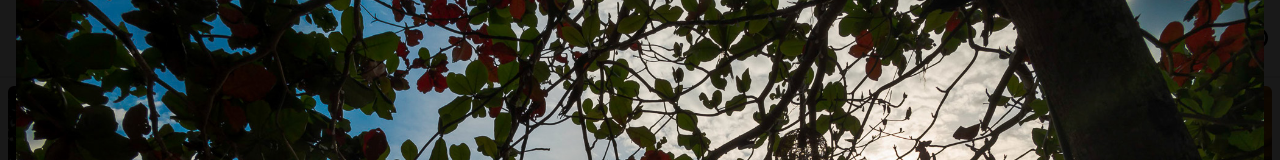
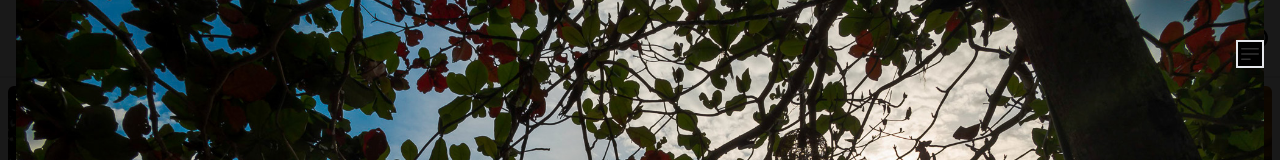
Before and after one commit to NPascu6/andrei-mylenses.ch, a React (Create React App) app: page / in a window 1280 px wide. Both pictures are taken after a click on the element 160 px from the left and 199 px from the top of the page. Shown: the top 160 px of the page. Built offline with nearby package versions, Linux system fonts and the light colour scheme.

Commit message:
Added hide / show description.

```diff
--- /dev/null
+++ b/src/components/CollapseIcon.tsx
@@ -0,0 +1,7 @@
+const CollapseIcon = () => {
+    return <svg xmlns="http://www.w3.org/2000/svg" fill="none" viewBox="0 0 24 24" strokeWidth={1.5} stroke="currentColor" className="w-6 h-6">
+        <path strokeLinecap="round" strokeLinejoin="round" d="M3.75 6.75h16.5M3.75 12h16.5M12 17.25h8.25" />
+    </svg>
+}
+
+export default CollapseIcon
--- /dev/null
+++ b/src/components/ExpandIcon.tsx
@@ -0,0 +1,8 @@
+const ExpandIcon = () => {
+    return <svg xmlns="http://www.w3.org/2000/svg" fill="none" viewBox="0 0 24 24" strokeWidth={1.5} stroke="currentColor" className="w-6 h-6">
+        <path strokeLinecap="round" strokeLinejoin="round" d="M3.75 6.75h16.5M3.75 12h16.5m-16.5 5.25H12" />
+    </svg>
+
+}
+
+export default ExpandIcon
--- a/src/components/PhotoGallery.tsx
+++ b/src/components/PhotoGallery.tsx
@@ -1,5 +1,7 @@
 import React, { useState } from 'react';
 import PhotoCard from './PhotoCard';
+import CollapseIcon from './CollapseIcon';
+import ExpandIcon from './ExpandIcon';
 
 
 interface PhotoGalleryProps {
@@ -10,10 +12,16 @@ interface PhotoGalleryProps {
 
 const PhotoGallery = ({ images, imageDescriptions }: PhotoGalleryProps) => {
     const [selectedImage, setSelectedImage] = useState<any | null>(null);
+    const [isCardVisible, setIsCardVisible] = useState<boolean>(false);
 
     const getTitle = (image: any) => {
         const title = image.split('/').pop()?.split('.')[0];
         return title?.replace(/-/g, ' ');
+    }
+
+    const handleExpand = (e: React.MouseEvent<HTMLDivElement, MouseEvent>) => {
+        e.stopPropagation();
+        setIsCardVisible(!isCardVisible);
     }
 
 
@@ -35,7 +43,10 @@ const PhotoGallery = ({ images, imageDescriptions }: PhotoGalleryProps) => {
             {selectedImage && (
                 <div
                     className="fixed top-0 left-0 w-full h-full flex items-center justify-center bg-black bg-opacity-90"
-                    onClick={() => setSelectedImage(null)}
+                    onClick={() => {
+                        setSelectedImage(null)
+                        setIsCardVisible(false)
+                    }}
                 >
                     <div className="rounded-lg shadow-lg p-4 flex flex-col md:flex-row">
                         <img
@@ -43,7 +54,17 @@ const PhotoGallery = ({ images, imageDescriptions }: PhotoGalleryProps) => {
                             alt={selectedImage}
                             className="max-h-full max-w-full"
                         />
-                        <PhotoCard title={getTitle(selectedImage)} description={imageDescriptions.find(d => d.title === getTitle(selectedImage))?.description ?? ""} price={10} onAddToBasket={() => null} /></div>
+                        {isCardVisible ? <div className='fixed top-0 right-0 '>
+                            <div className='fixed top-10 right-4 bg-black'>
+                                <div onClick={(e) => handleExpand(e)}><CollapseIcon /></div>
+                            </div>
+                            <PhotoCard title={getTitle(selectedImage)} description={imageDescriptions.find(d => d.title === getTitle(selectedImage))?.description ?? ""} price={10} onAddToBasket={() => null} />
+                        </div> :
+                            <div className='fixed top-10 right-4 border-2 border-gray-200 bg-black'>
+                                <div onClick={(e) => handleExpand(e)}><ExpandIcon /></div>
+                            </div>
+                        }
+                    </div>
                 </div>
             )}
         </div>
```
